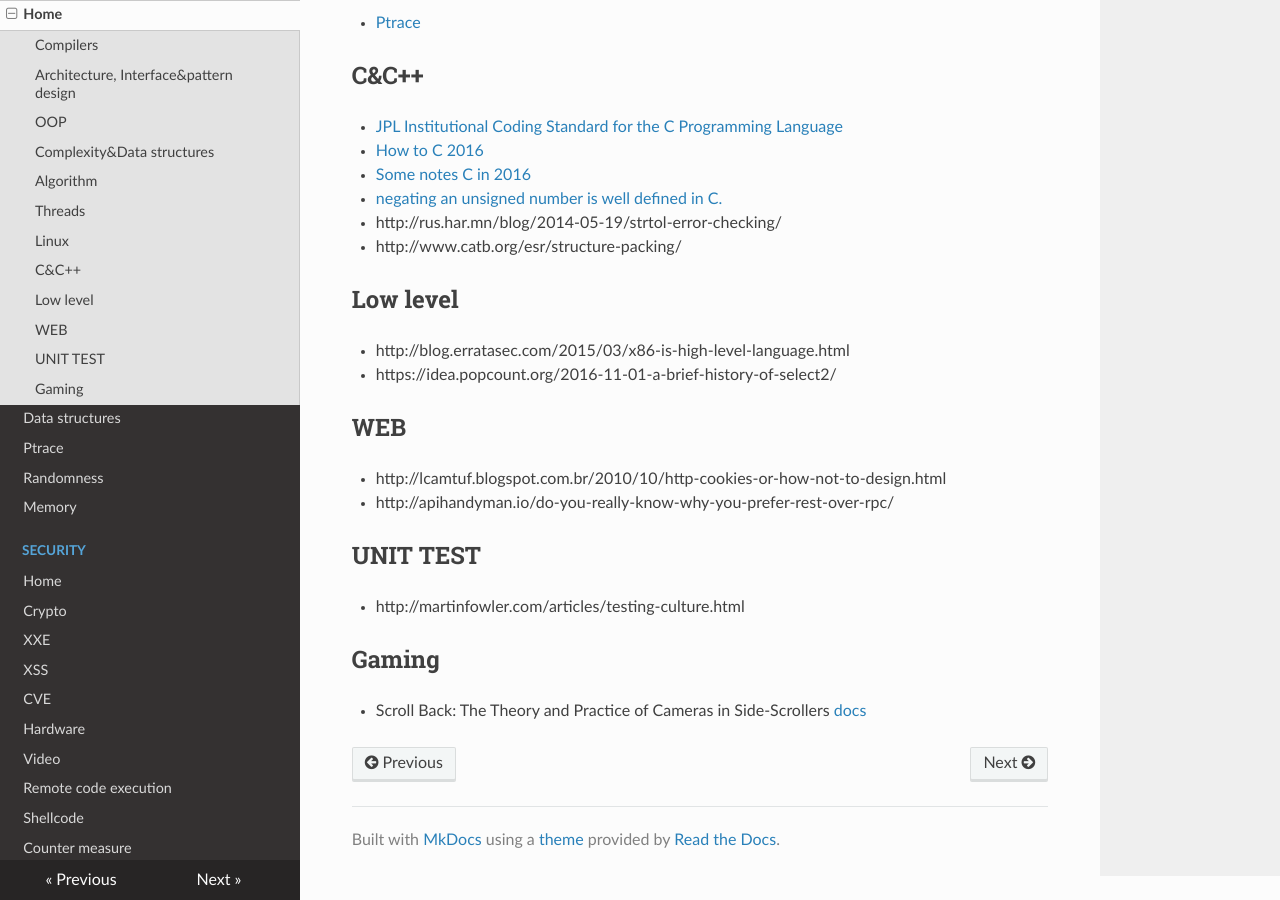
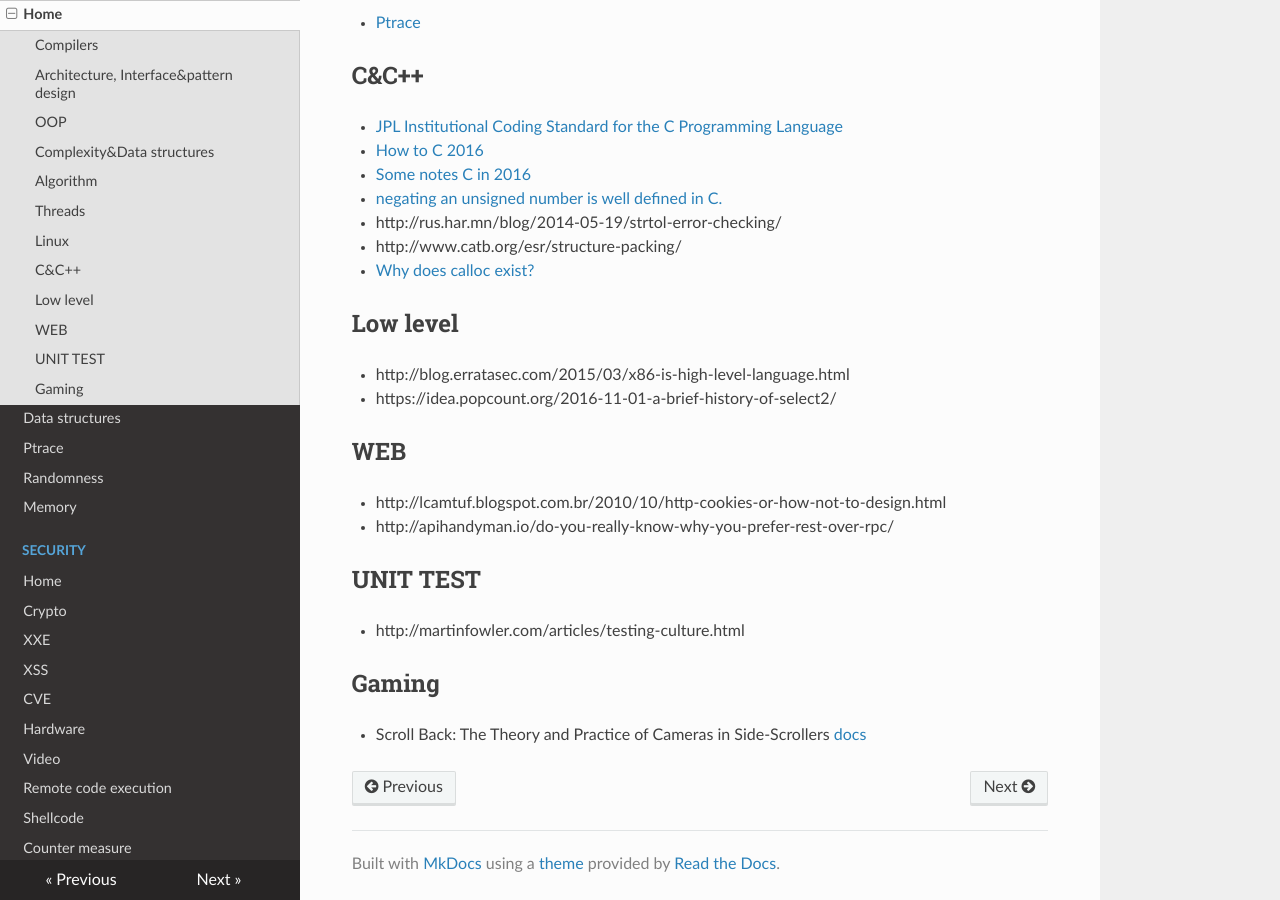
Before and after one commit to gipi/low-level, an MkDocs documentation site: the page built from docs/programming.md, in a window 1280 px wide and 900 px high, scrolled down 2463 px. Built offline with MkDocs 1.6.1, drawn with Linux system fonts in a browser that asks for light colours; nearby versions of some CDN libraries; old or Windows-style settings are respelled for this version of MkDocs.

Commit message:
Add link.

```diff
--- a/docs/programming.md
+++ b/docs/programming.md
@@ -99,6 +99,7 @@ From [Basics of the Unix Philosophy](http://catb.org/~esr/writings/taoup/html/ch
  - [negating an unsigned number is well defined in C.](http://stackoverflow.com/questions/1269019/what-should-happen-to-the-negation-of-a-size-t-i-e-sizeofstruct-foo/1269049#1269049)
  - http://rus.har.mn/blog/2014-05-19/strtol-error-checking/
  - http://www.catb.org/esr/structure-packing/
+ - [Why does calloc exist?](https://vorpus.org/blog/why-does-calloc-exist/)
 
 
 ## Low level
```
